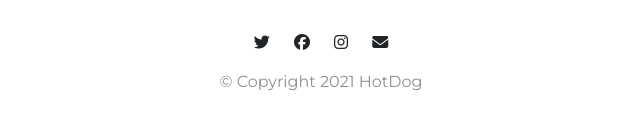
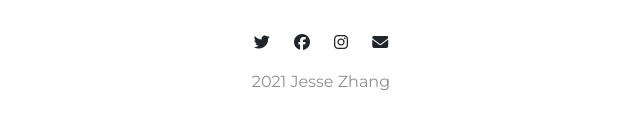
Before and after one commit to Jesse1786/hotdog, a plain HTML site: page index.html in a window 1280 px wide. Shown: the part 3071-3201 px from the top of the page, 319-959 px from the left. Drawn offline with nearby package versions, Linux system fonts and the light colour scheme.

Commit message:
changed footer message

```diff
--- a/index.html
+++ b/index.html
@@ -212,7 +212,7 @@
     <i class="footer-icon fab fa-instagram"></i>
     <i class="footer-icon fas fa-envelope"></i>
 
-    <p>© Copyright 2021 HotDog</p>
+    <p>2021 Jesse Zhang</p>
 
   </footer>
 
```
